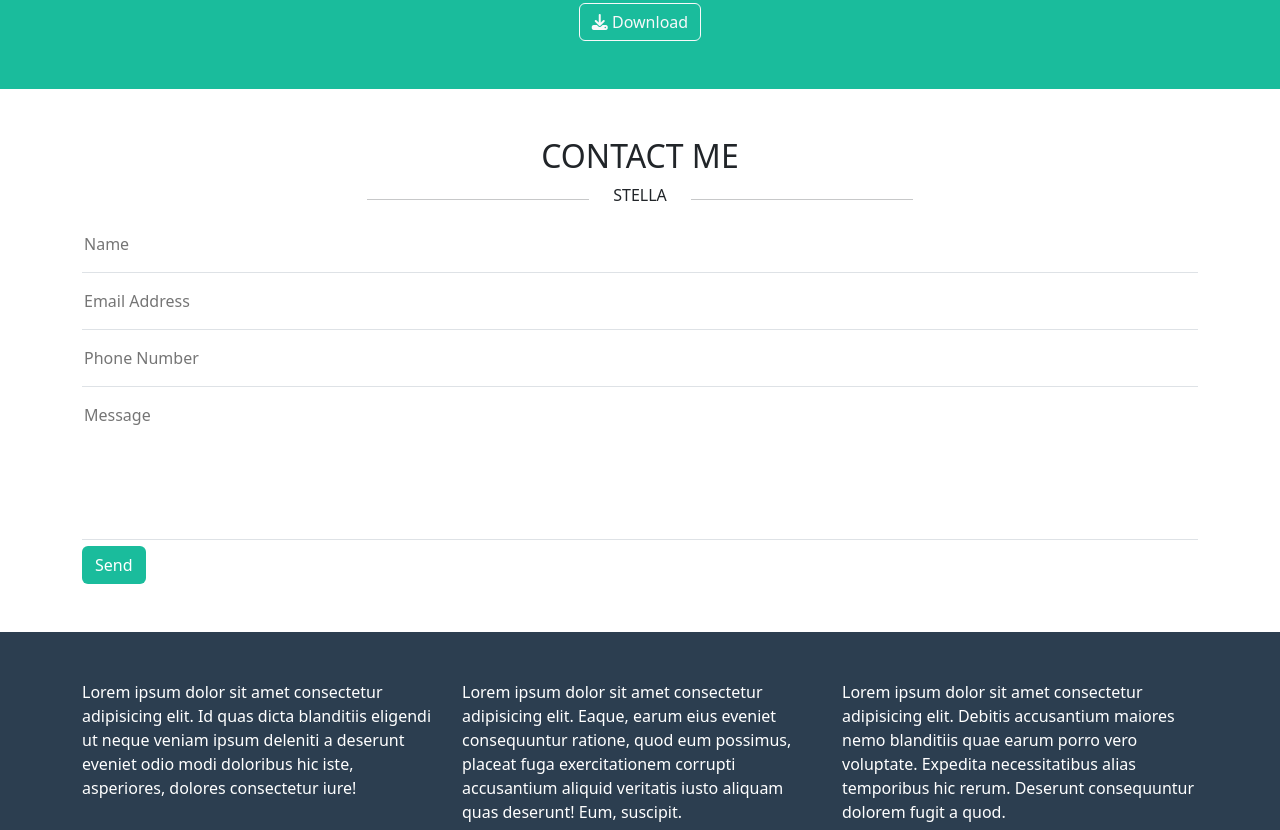
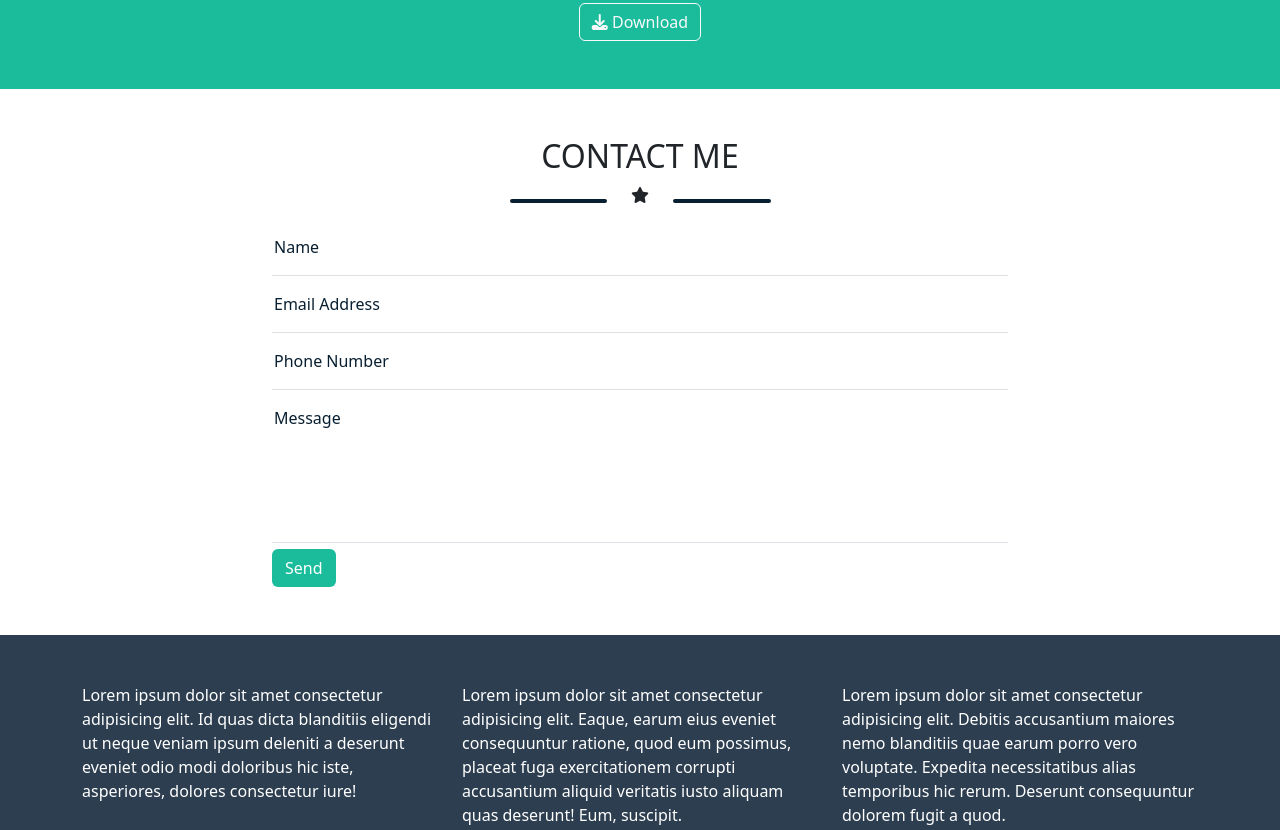
Before and after one commit to GabrieleRizzo19/html-css-bootstrap-freelancer, a plain HTML site: page index.html in a window 1280 px wide. Shown: the part 1566-2396 px from the top of the page. Drawn offline with nearby package versions, Linux system fonts and the light colour scheme.

Commit message:
feat(html,css): contact section

```diff
--- a/css/style.css
+++ b/css/style.css
@@ -19,7 +19,8 @@ header nav{
     border-radius: 2px;
 }
 
-#portfolio .my-hr{
+#portfolio .my-hr,
+#contact .my-hr{
     border-color: var(--my-col-primary);
 }
 
@@ -34,6 +35,11 @@ header nav{
 #contact input,
 #contact textarea{
     outline: none;
+}
+
+#contact input::placeholder,
+#contact textarea::placeholder{
+    color: var(--my-col-primary);
 }
 
 #contact textarea{
--- a/index.html
+++ b/index.html
@@ -166,26 +166,37 @@
             <section id="contact">
                 <div class="container py-5">
                     <div class="row justify-content-center">
-                        <div class="col-6 text-center">
+                        <div class="col-12 text-center">
                             <h2>CONTACT ME</h2>
+                        </div>
+                    </div>
+                    <div class="row">
+                        <div class="col-6 col-md-4 col-lg-3 mx-auto">
                             <div class="row">
                                 <div class="col">
-                                    <hr>
+                                    <hr class="my-hr">
                                 </div>
                                 <div class="col-auto">
-                                    STELLA
+                                    <i class="fa-solid fa-star"></i>
                                 </div>
                                 <div class="col">
-                                    <hr>
+                                    <hr class="my-hr">
                                 </div>
                             </div>
                         </div>
                     </div>
-                    <input class="py-3 w-100 border border-0 border-bottom" type="text" placeholder="Name">
-                    <input class="py-3 w-100 border border-0 border-bottom" type="email" placeholder="Email Address">
-                    <input class="py-3 w-100 border border-0 border-bottom" type="tel" placeholder="Phone Number">
-                    <textarea class="py-3 w-100 border border-0 border-bottom" rows="5" placeholder="Message"></textarea>
-                    <input class="btn" type="submit" value="Send">
+                    <div class="row">
+                        <div class="col-8 mx-auto">
+                            <form>
+                                <input class="py-3 w-100 border border-0 border-bottom" type="text" placeholder="Name">
+                                <input class="py-3 w-100 border border-0 border-bottom" type="email" placeholder="Email Address">
+                                <input class="py-3 w-100 border border-0 border-bottom" type="tel" placeholder="Phone Number">
+                                <textarea class="py-3 w-100 border border-0 border-bottom" rows="5" placeholder="Message"></textarea>
+                                <input class="btn" type="submit" value="Send">
+                            </form>
+                        </div>
+                    </div>
+
                 </div>
             </section>
         </main>
```
